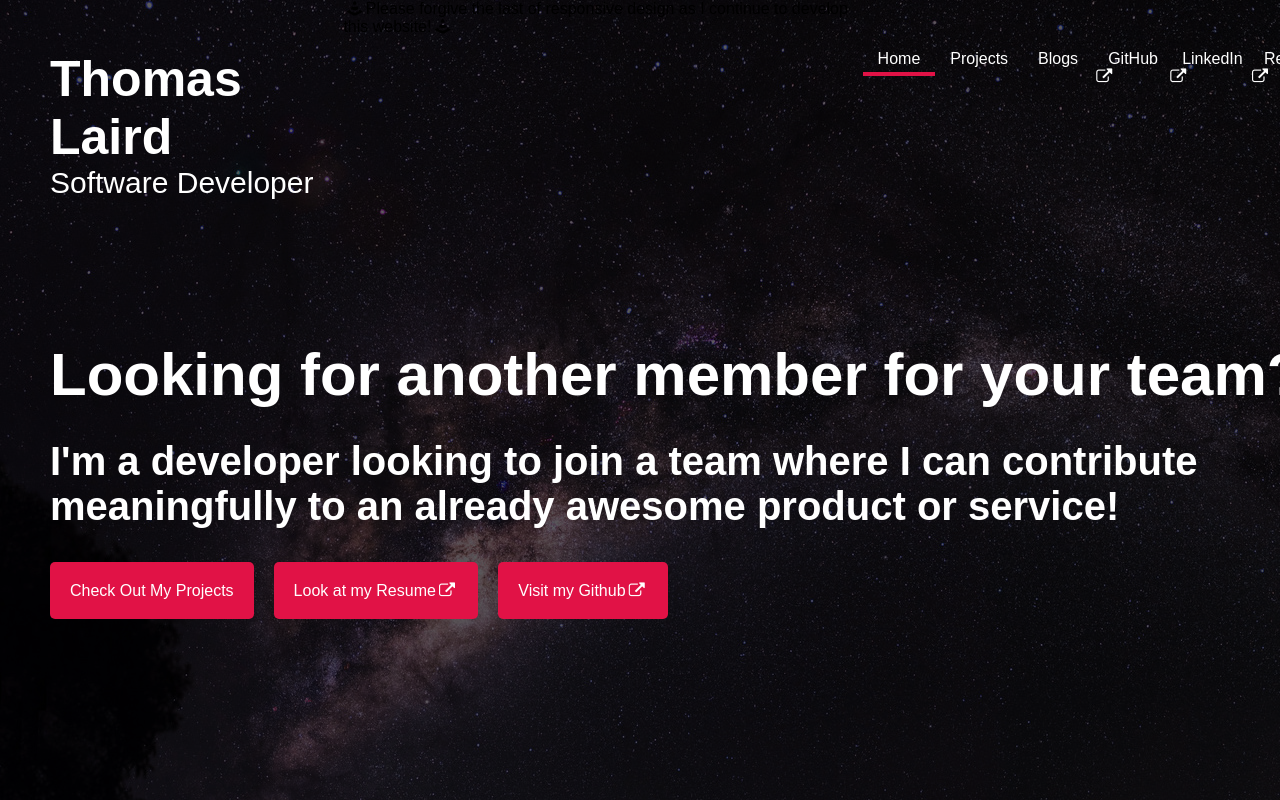
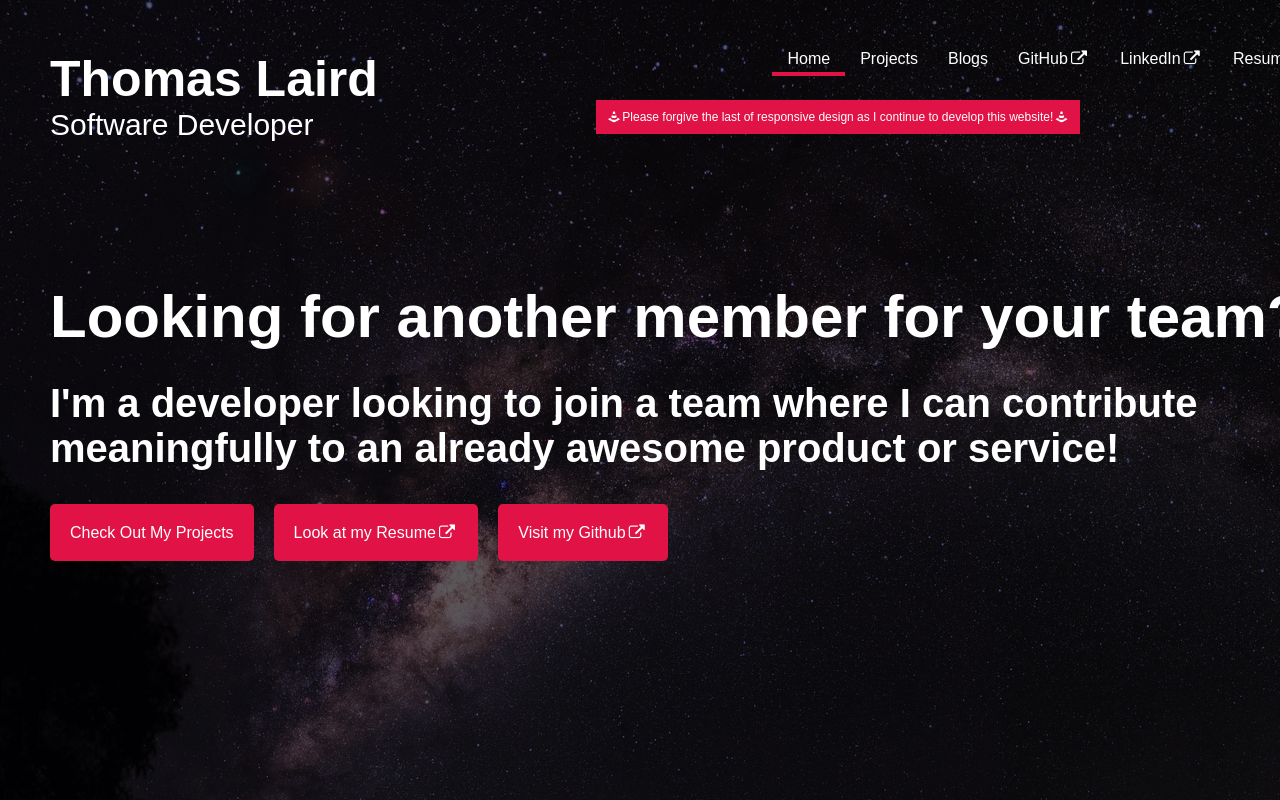
Before and after one commit to t-laird/t-laird.github.io, a React app: page / in a window 1280 px wide. Shown: the top 800 px of the page. Built offline with nearby package versions, Linux system fonts and the light colour scheme.

Commit message:
style apology

```diff
--- a/src/Components/Header/Header.scss
+++ b/src/Components/Header/Header.scss
@@ -25,6 +25,16 @@ header {
     }
   }
 
+  span.apology {
+    position: absolute;
+    top: 100px;
+    right: 200px;
+    color: white;
+    background: #E11246;
+    padding: 10px;
+    font-size: 12px;
+  }
+
   nav {
     ul {
       display: flex;
```
